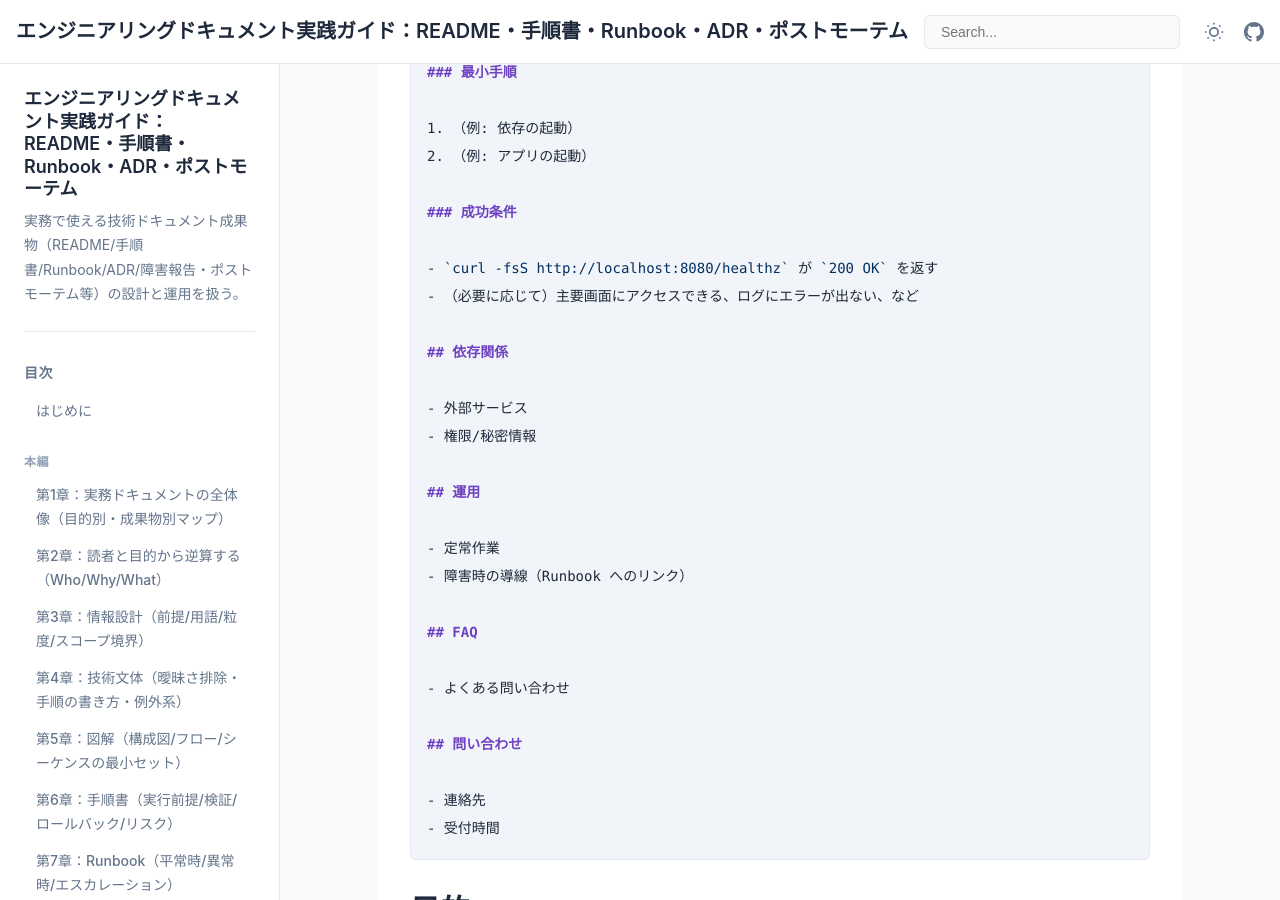
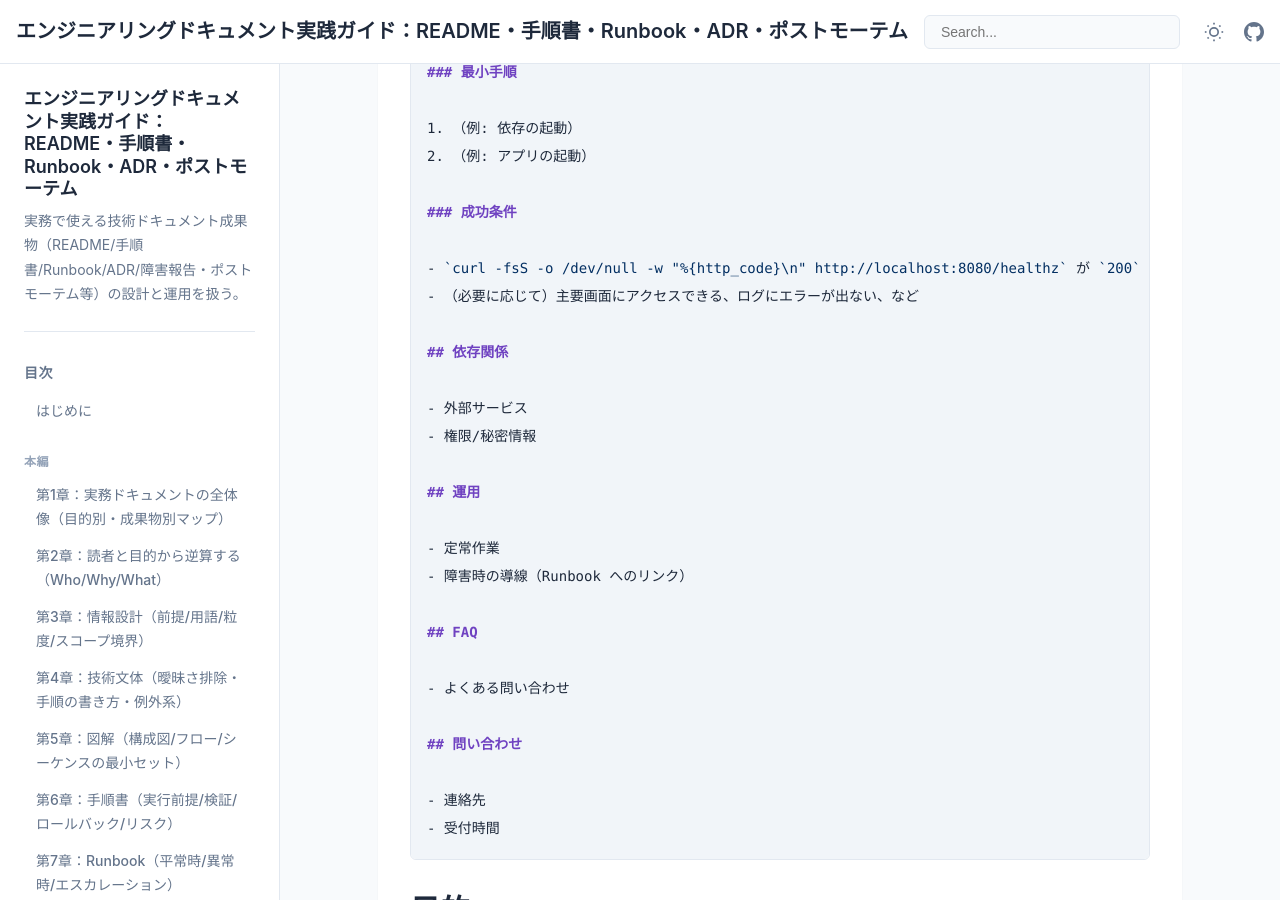
Before and after one commit to itdojp/engineering-documentation-book, a Jekyll site: the page built from docs/appendices/templates/readme/index.md, in a window 1280 px wide and 900 px high, scrolled down 637 px. Built offline with Jekyll 4.4.1, drawn with Linux system fonts in a browser that asks for light colours.

Commit message:
Apply review suggestions for CI link and curl example

```diff
--- a/docs/appendices/templates/readme/index.md
+++ b/docs/appendices/templates/readme/index.md
@@ -30,7 +30,7 @@ README は“入口”であり、読者が最短で動かすための情報を
 
 ### 成功条件
 
-- `curl -fsS http://localhost:8080/healthz` が `200 OK` を返す
+- `curl -fsS -o /dev/null -w "%{http_code}\n" http://localhost:8080/healthz` が `200` を返す
 - （必要に応じて）主要画面にアクセスできる、ログにエラーが出ない、など
 
 ## 依存関係
```
Also changed, not shown: docs/chapters/chapter-10/index.md (+1 -1 lines).
